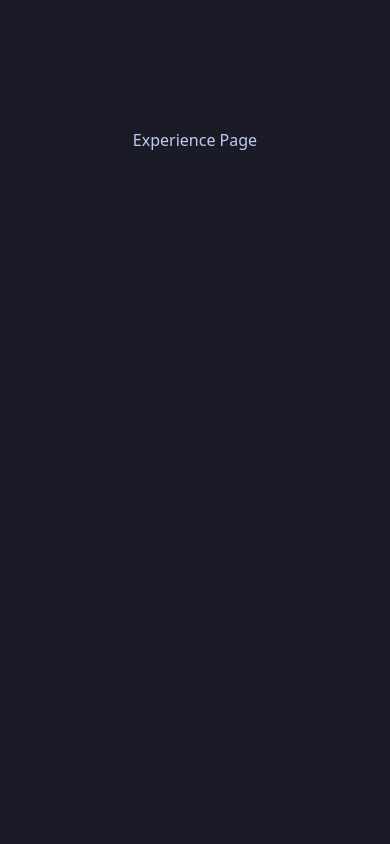
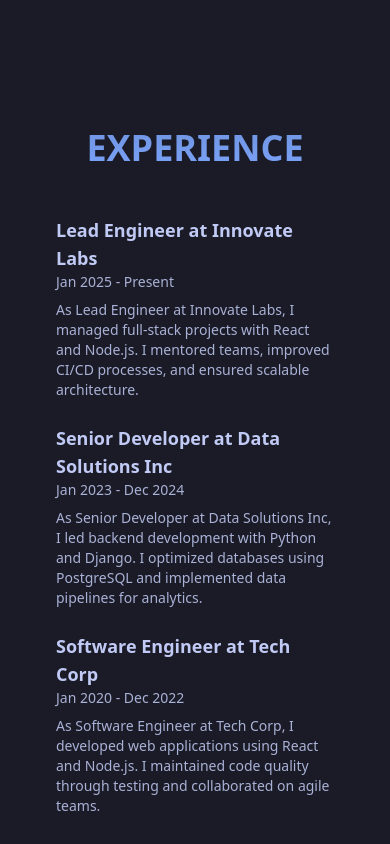
Before and after one commit to 03MKY/portfolio, a Next.js app: page / in a window 390 px wide. Shown: the part 1640-2484 px from the top of the page. Built offline with nearby package versions, Linux system fonts and the light colour scheme.

Commit message:
feat: implement experience section with mock data and responsive display
- add experience interface and three mock entries to mockData.ts
- create responsive experience page component with role, company, dates, and descriptions
- ensure mobile-friendly layout with adaptive text sizes and spacing

```diff
--- a/assets/mockData.ts
+++ b/assets/mockData.ts
@@ -11,6 +11,13 @@
     image?: string;
     siteLink?: string;
     githubLink?: string;
+  }[];
+  experience?: {
+    company: string;
+    role: string;
+    from: string;
+    to: string;
+    description: string;
   }[];
   contact: { email: string; linkedin?: string; github?: string };
 }
@@ -37,6 +44,32 @@
       githubLink: "https://github.com/03MKY/portfolio",
     },
   ],
+  experience: [
+    {
+      company: "Innovate Labs",
+      role: "Lead Engineer",
+      from: "Jan 2025",
+      to: "Present",
+      description:
+        "As Lead Engineer at Innovate Labs, I managed full-stack projects with React and Node.js. I mentored teams, improved CI/CD processes, and ensured scalable architecture.",
+    },
+    {
+      company: "Data Solutions Inc",
+      role: "Senior Developer",
+      from: "Jan 2023",
+      to: "Dec 2024",
+      description:
+        "As Senior Developer at Data Solutions Inc, I led backend development with Python and Django. I optimized databases using PostgreSQL and implemented data pipelines for analytics.",
+    },
+    {
+      company: "Tech Corp",
+      role: "Software Engineer",
+      from: "Jan 2020",
+      to: "Dec 2022",
+      description:
+        "As Software Engineer at Tech Corp, I developed web applications using React and Node.js. I maintained code quality through testing and collaborated on agile teams.",
+    },
+  ],
   contact: {
     email: "mohitkr76778@gmail.com",
     github: "https://github.com/03MKY",
--- a/compnents/core/experience.tsx
+++ b/compnents/core/experience.tsx
@@ -1,7 +1,32 @@
+import userData from "@/assets/mockData";
+
 export default function ExperiencePage() {
   return (
     <div id="experience" className="page">
-      <h1>Experience Page</h1>
+      <div className="flex flex-col items-center justify-center text-center">
+        <h3 className="text-4xl sm:text-6xl font-bold bg-linear-to-b  from-primary/90 to-primary bg-clip-text text-transparent mb-6 sm:mb-10">
+          EXPERIENCE
+        </h3>
+
+        <div className="flex flex-col gap-6 sm:gap-8 mt-6 sm:mt-10 w-full max-w-3xl px-4 sm:px-6">
+          {userData.experience?.map((exp, index) => (
+            <div
+              key={index}
+              className="flex flex-col gap-2 text-left text-secondary-foreground"
+            >
+              <div className="flex flex-col sm:flex-row sm:justify-between sm:items-center font-bold">
+                <span className="text-lg sm:text-xl text-foreground">
+                  {exp.role} at {exp.company}
+                </span>
+                <span className="font-normal text-sm sm:text-base">
+                  {exp.from} - {exp.to}
+                </span>
+              </div>
+              <div className="text-sm sm:text-base">{exp.description}</div>
+            </div>
+          ))}
+        </div>
+      </div>
     </div>
   );
 }
```
